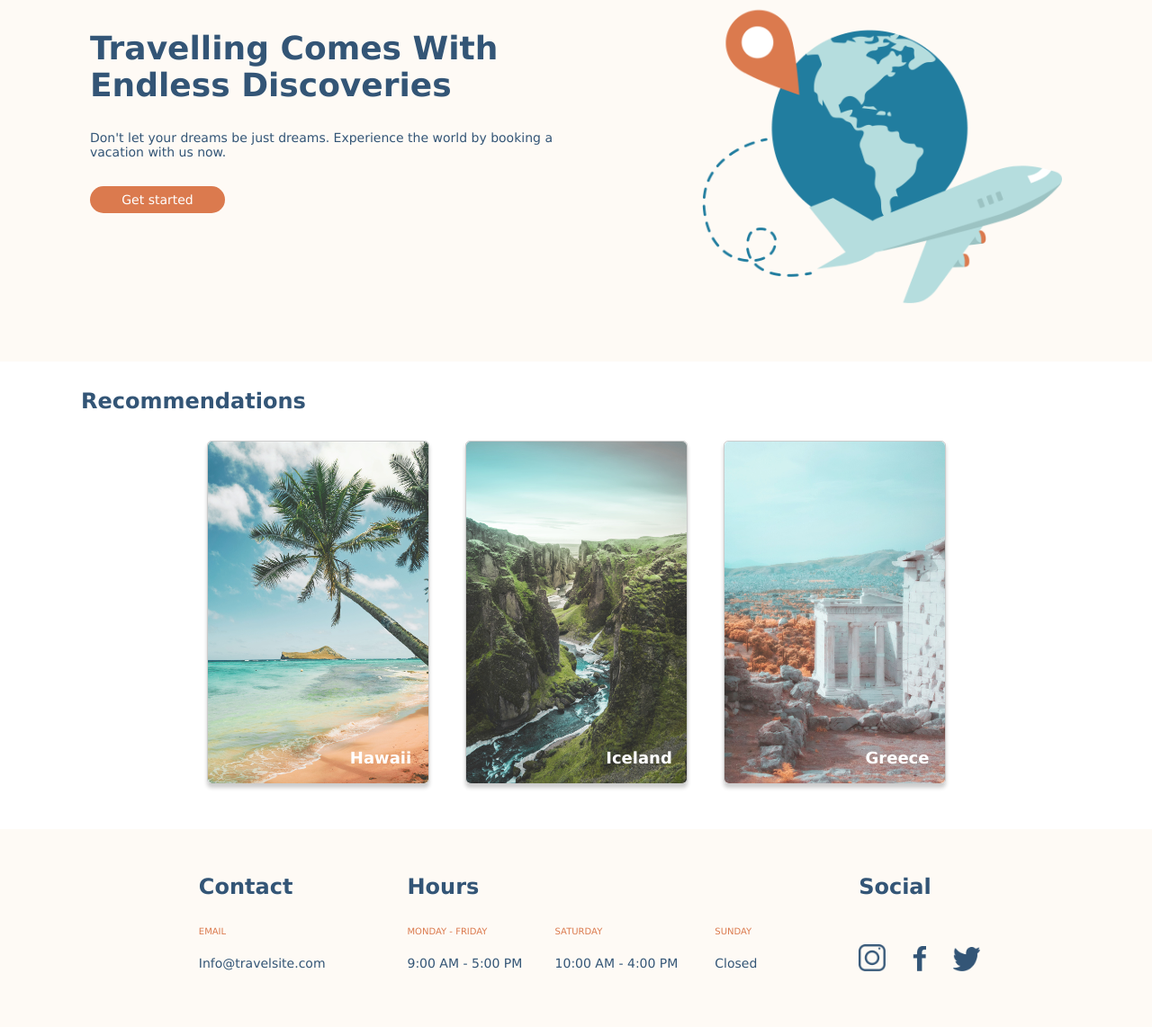
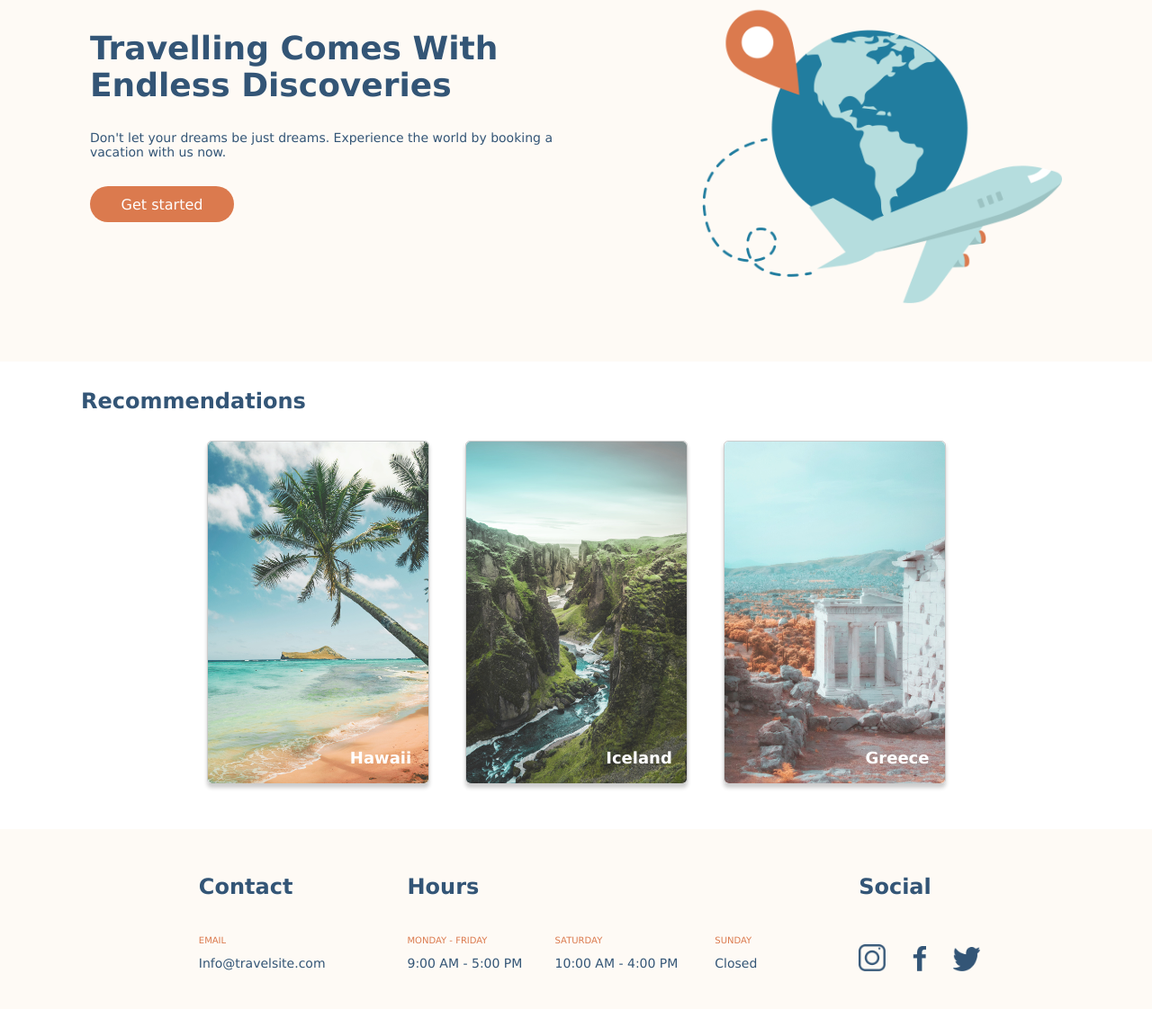
Before and after one commit to kevinmaddy-git/travel_site, a plain HTML site: page kevin-maddy-travelsite/index.html in a window 1280 px wide. Shown: the part 92-1234 px from the top of the page at 90% size. Drawn offline with Linux system fonts and the light colour scheme.

Commit message:
Add files via upload
Finalized Version

```diff
--- a/kevin-maddy-travelsite/css/global.css
+++ b/kevin-maddy-travelsite/css/global.css
@@ -4,13 +4,16 @@
     font-family: Verdana, Geneva, Tahoma, sans-serif;
     margin: 0;
 }
+
 a {
     text-decoration: none;
     color: inherit;
 }
+
 li {
     list-style-type: none;
 }
+
     /*Navbar (all pages) */
 nav{
     display: flex;
@@ -20,12 +23,14 @@ nav{
     width: 1280px;
     padding: 14px 0 14px 0;
     background-color: #ffffff;
- }
+}
+
 .logo_wordmark {
     display: flex;
     color: #335576;
     flex-wrap: nowrap;
 }
+
 .top_text {
     display: flex;
     justify-content: center;
@@ -33,12 +38,14 @@ nav{
     font-size: 15px;
     padding-left: 16px;
 }
+
 .nav_links {
     display: flex;
     text-align: center;
     margin-right: 90px;
 
 }
+
 .top_logo {
     padding-right: 715px;
     color: #335576;
@@ -46,6 +53,7 @@ nav{
     font-size: 18px;
     margin-left: 20px;
 }
+
 .nav_underline {
     text-decoration: underline #DB7A4E;
     text-underline-offset: 10px;
@@ -56,17 +64,19 @@ footer {
     display: inline-flex;
     justify-content: space-around;
     width: 1280px;
-    height: 170px;
+    height: 150px;
     background-color: #FEFAF5;
     padding-top: 50px;
     margin: 0;
 }
+
 .container_contact {
     width: 100px;
     margin-left: 220px;
     padding-right: 30px;
 
 }
+
 .container_hours {
     margin-left: 50px;
     padding-left: 50px;
@@ -74,40 +84,48 @@ footer {
     width: 500px;
     text-align: left;
 }
+
 .row_hours {
     display: inline-block;
 }
+
 .footer_main_text {
     display: inline-block;
     font-size: 24px;
     color: #335576;
 }
+
 .operation_info_1 {
     display: inline-block;
     padding-right: 110px;
     text-transform: uppercase;
     color: #DB7A4E;
     font-size: 10px;
-    padding-top: 30px;
+    padding-top: 40px;
 }
+
 .operation_info_2 {
-    padding-top: 20px;
+    padding-top: 10px;
     font-size: 14px;
     color: #335576;
 }
+
 .saturday {
     margin-right: 10px;
     margin-left: -40px;
 }
+
 .container_social {
     width: 200px;
     margin-right: 125px;
 }
+
 .social_media {
     display: inline-block;
     width: 30px;
     padding: 50px 30px 0 0;
 }
+
 .fb_icon {
     display: inline-block;
     width: 15px;
--- a/kevin-maddy-travelsite/css/main.css
+++ b/kevin-maddy-travelsite/css/main.css
@@ -7,6 +7,7 @@
     text-align: left;
     width: 1280px;
 }
+
 .slogan_head {
     width: 600px;
     font-size: 36px;
@@ -14,26 +15,30 @@
     padding: 30px 80px 0px 0px;
     color: #335576;
 }
+
 .slogan_description {
     font-size: 14px;
     width: 550px;
     padding: 30px 80px 30px 0px;
     color: #335576;
 }
+
 .hero_image_size {
     width: 400px;
     margin-bottom: 60px;
 }
+
 .button {
-    font-size: 14px;
+    font-size: 16px;
     background-color: #DB7A4E;
     color: white;
-    border-radius: 15px;
-    height: 30px;
-    width: 150px;
+    border-radius: 20px;
+    height: 40px;
+    width: 160px;
     border: none;
     margin-left: 0px;
 }
+
     /*Recommendations Section*/
 .location_recommendations {
     font-size: 24px;
@@ -42,11 +47,13 @@
     margin-left: 90px;
     margin-top: 30px;
 }
+
 .column {
     display: flex;
     justify-content: center;
     padding-right: 20px;
 }
+
 .row {
     display: flex;
     justify-content: center;
@@ -57,6 +64,7 @@
     margin-bottom: 50px;
     margin-left: -20px;
 }
+
 .card {
     display: inline-block;
     border-radius: 5px;
@@ -67,6 +75,7 @@
     height: 380px;
     margin-left: 20px;
 }
+
 .image_size {
     display: inline-block;
     object-fit: fill;
@@ -74,6 +83,7 @@
     height: 100%;
     border-radius: 5px;
 }
+
 .destination_text {
     font-size: 18px;
     color: white;
```
Also changed, not shown: kevin-maddy-travelsite/css/destinations.css (+8 -0 lines).
